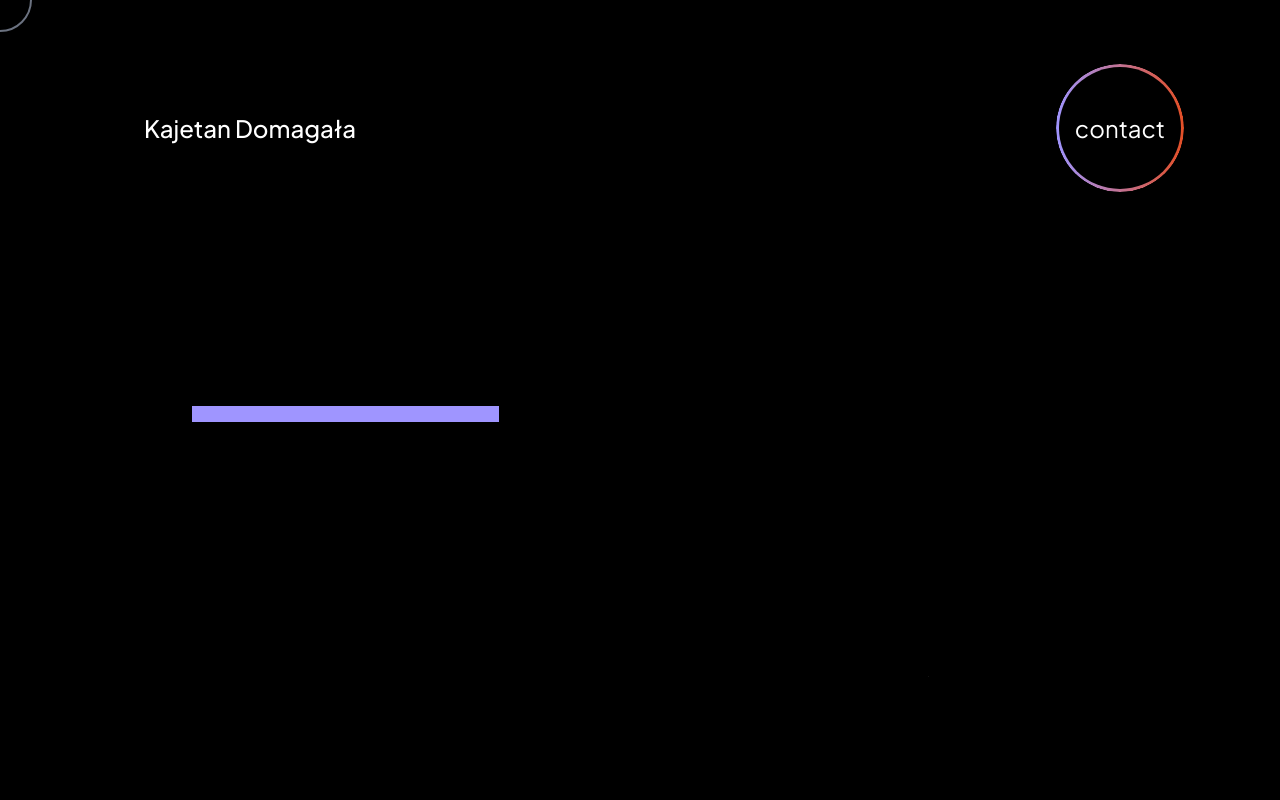
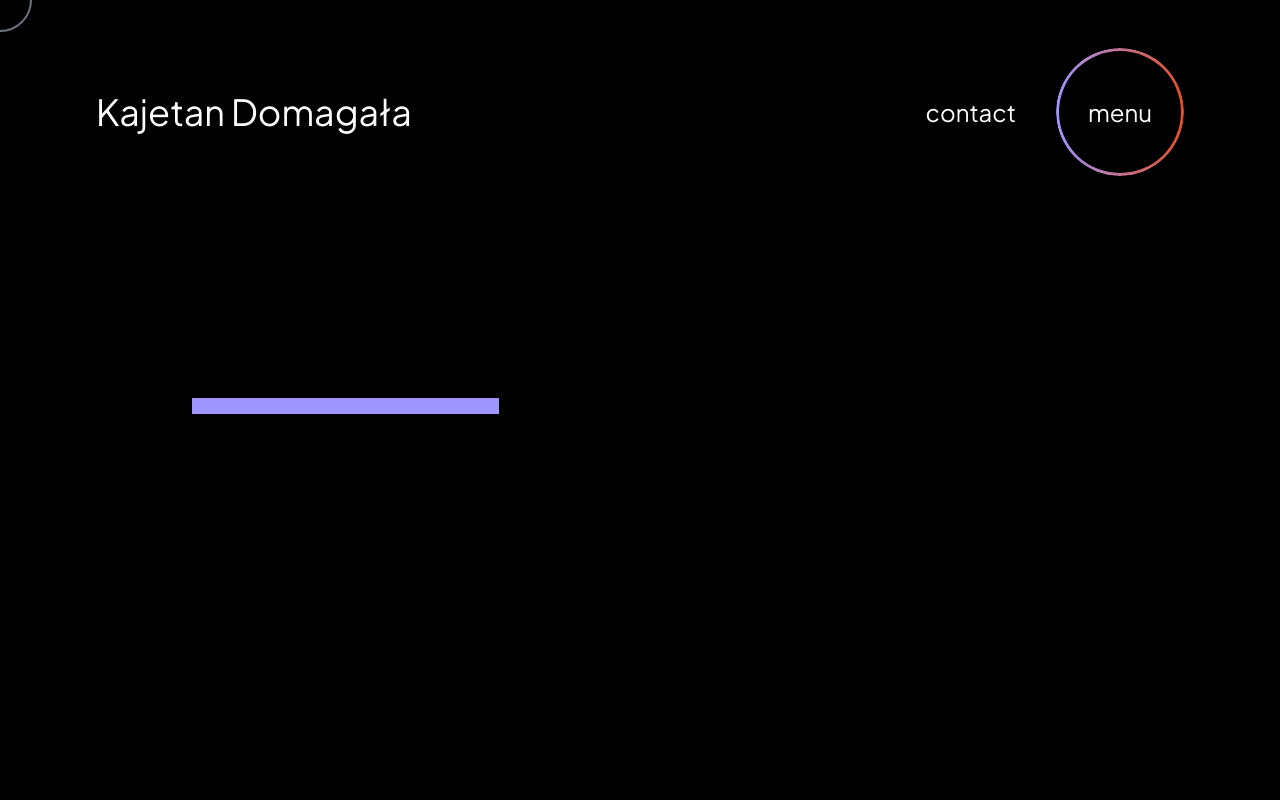
Before and after one commit to kajtd/Portfolio, a Vue app: page / in a window 1280 px wide. Shown: the top 800 px of the page. Built offline with nearby package versions, Linux system fonts and the light colour scheme.

Commit message:
Update AppNavbar

```diff
--- a/src/components/AppNavbar.vue
+++ b/src/components/AppNavbar.vue
@@ -1,9 +1,9 @@
 <script setup lang="ts">
-import { ref, onMounted } from 'vue';
-import gsap from 'gsap';
-import HamburgerMenuButton from './HamburgerMenuButton.vue';
-import AppButton from './AppButton.vue';
-import { useMedia } from './../composables/useMedia';
+import { ref, onMounted } from "vue";
+import gsap from "gsap";
+import HamburgerMenuButton from "./HamburgerMenuButton.vue";
+import AppButton from "./AppButton.vue";
+import { useMedia } from "./../composables/useMedia";
 
 interface Link {
   name: string;
@@ -12,56 +12,45 @@ interface Link {
 
 const links = ref<Link[]>([
   {
-    name: 'home',
-    url: '#home',
+    name: "home",
+    url: "#home",
   },
   {
-    name: 'about',
-    url: '#about',
+    name: "about",
+    url: "#about",
   },
   {
-    name: 'projects',
-    url: '#projects',
+    name: "projects",
+    url: "#projects",
+  },
+  {
+    name: "contact",
+    url: "#contact",
   },
 ]);
 
 const mobileNav = ref(false);
 const nav = ref<HTMLDivElement>();
-const logoWrapper = ref<HTMLDivElement>();
-const isReducedMotion = useMedia('(prefers-reduced-motion)');
+const isReducedMotion = useMedia("(prefers-reduced-motion)");
 
 const handleRedirect = (url: string) => {
   window.location.href = url;
-  mobileNav.value = false;
+  toggleMobileNav();
 };
 
 onMounted(() => {
   if (!isReducedMotion.value) {
     gsap.fromTo(
-      logoWrapper.value as HTMLDivElement,
+      nav.value as HTMLDivElement,
       {
         opacity: 0,
-        delay: 2.5,
-        y: '100%',
+        delay: 0.5,
+        y: "20px",
       },
       {
         duration: 1,
         opacity: 1,
-        delay: 2.5,
-        y: 0,
-      }
-    );
-    gsap.fromTo(
-      nav.value as HTMLDivElement,
-      {
-        opacity: 0,
-        delay: 2.5,
-        y: '100%',
-      },
-      {
-        duration: 1,
-        opacity: 1,
-        delay: 2.5,
+        delay: 0.5,
         y: 0,
       }
     );
@@ -70,89 +59,71 @@ onMounted(() => {
 
 const toggleMobileNav = (): void => {
   mobileNav.value = !mobileNav.value;
-  document.body.classList.toggle('fixed-bg');
+  document.body.classList.toggle("fixed-bg");
 };
 </script>
 
 <template>
+  <div>
     <header
+      ref="nav"
       id="home"
-    class="flex items-center justify-between w-full mx-auto pt-6 md:pt-16 px-4 md:px-8 xl:px-24"
+      class="flex items-center justify-between w-full mx-auto pt-12 px-4 md:px-8 xl:px-24 relative"
     >
       <div class="w-full mx-auto flex items-center justify-between">
-      <div
-        ref="logoWrapper"
-        class="font-medium flex items-center leading-[78px] text-lg md:text-2xl"
+        <a href="/" class="text-xl xs:text-2xl md:text-4xl">Kajetan Domagała</a>
+        <nav class="flex items-center justify-start">
+          <ul class="flex items-center md:gap-10">
+            <li>
+              <a
+                href="#contact"
+                class="hidden md:inline-block link text-2xl leading-[78px] text-white transition-colors duration-250 hover:text-primary"
               >
-        <img
-          src="./../assets/icons/spiral.svg"
-          alt=""
-          class="mr-2 w-8 md:w-10"
-        />
-        <span class="name">Kajetan Domagała</span>
+                contact
+              </a>
+            </li>
+            <li>
+              <AppButton @click="toggleMobileNav"> menu </AppButton>
+            </li>
+          </ul>
+        </nav>
       </div>
-      <HamburgerMenuButton
-        :checked="mobileNav"
-        @toggle-mobile-nav="toggleMobileNav"
-      />
+    </header>
+    <transition name="mobile-nav">
       <nav
-        ref="nav"
-        class="hidden xl:flex items-center justify-start"
+        v-show="mobileNav"
+        class="flex flex-col justify-center h-full fixed inset-0 py-12 px-4 md:px-8 xl:px-24 w-full bg-black text-white z-30"
       >
-        <ul class="flex items-center gap-10">
-          <li v-for="link in links" :key="link.name">
-            <a :href="link.url" class="inline-block link">
+        <AppButton
+          class="z-50 !absolute top-12 right-4 md:right-0 xl:right-24"
+          @click="toggleMobileNav"
+        >
+          close
+        </AppButton>
+        <ul class="self-center md:self-start">
+          <li
+            v-for="link in links"
+            :key="link.name"
+            class="py-8 font-bold transition duration-300 cursor-pointer text-white"
+          >
+            <a class="inline-block" @click="handleRedirect(link.url)">
               <span
-                class="font-medium text-2xl leading-[78px] text-black"
+                class="font-medium uppercase text-5xl sm:text-7xl lg:text-[120px] lg:leading-[100px] hover:text-primary transition-colors"
               >
                 {{ link.name }}
               </span>
             </a>
           </li>
-          <li>
-            <AppButton href="#contact">contact</AppButton>
-          </li>
-        </ul>
-      </nav>
-      <transition name="mobile-nav">
-        <nav
-          v-show="mobileNav"
-          class="xl:hidden text-center flex flex-col items-center justify-center h-full fixed bottom-0 left-0 p-8 w-full bg-white z-30"
-        >
-          <ul>
-            <li
-              v-for="link in links"
-              :key="link.name"
-              class="text-3xl py-6 font-bold transition duration-300 cursor-pointer text-black"
-            >
-              <a
-                class="inline-block"
-                @click="handleRedirect(link.url)"
-              >
-                <span class="font-medium text-2xl">
-                  {{ link.name }}
-                </span>
-              </a>
-            </li>
-            <li>
-              <AppButton
-                class="mt-12"
-                @click="handleRedirect('#contact')"
-              >
-                contact
-              </AppButton>
-            </li>
         </ul>
       </nav>
     </transition>
   </div>
-  </header>
 </template>
 
 <style scoped>
 .mobile-nav-enter-active,
 .mobile-nav-leave-active {
-  transition: all 0.4s ease-in-out;
+  transition: all 0.5s ease-in-out;
 }
 .mobile-nav-enter-from {
   transform: translateX(100%);
```
Lines whose indentation alone changed are shown as unchanged.
